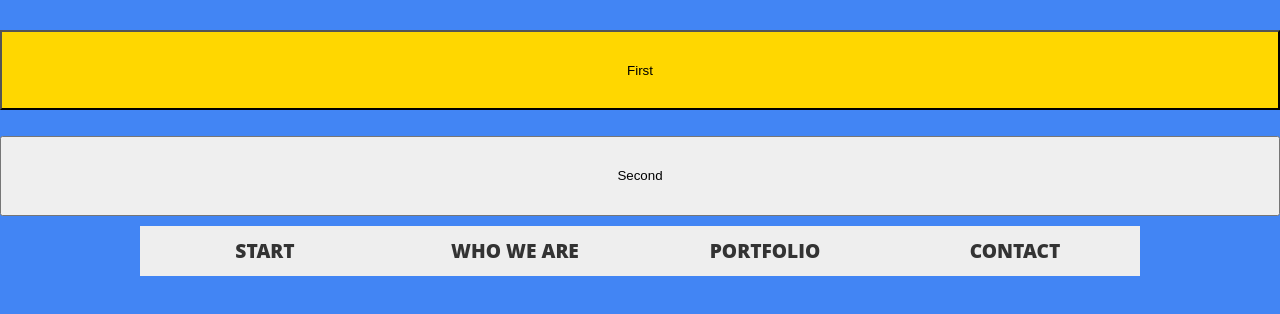
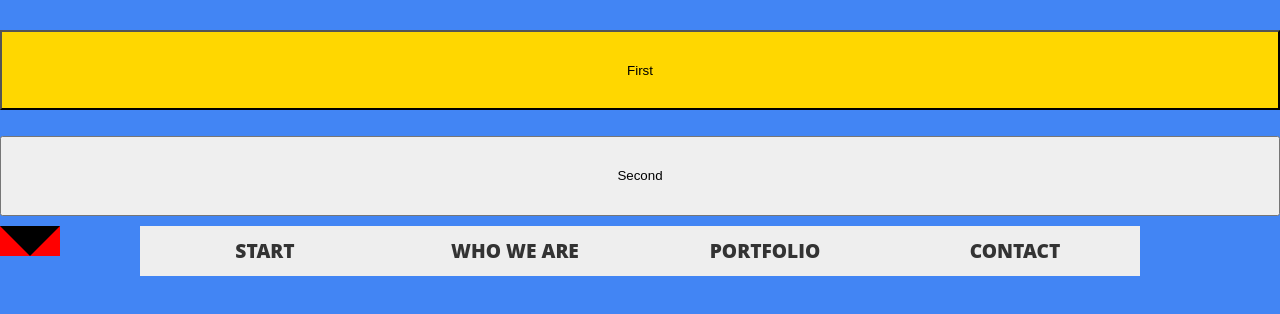
Before and after one commit to andresmontoyab/Front-End, a plain HTML site: page css/animations.html in a window 1280 px wide. Drawn offline with Linux system fonts and the light colour scheme.

```diff
--- a/css/animations.css
+++ b/css/animations.css
@@ -79,3 +79,11 @@
     padding:  0 10px;
     text-transform: capitalize;
  }
+
+ .triangle {
+     background-color: black;
+     border-style: solid;
+     width: 30px;
+     border-width: 30px 30px 0px 30px;
+     border-color: transparent red red red;
+ }
--- a/css/animations.html
+++ b/css/animations.html
@@ -23,6 +23,7 @@
             <l1><a href="#">Contact</a></l1>
         </ul>
     </div>
+    <div class="triangle"></div>
 
 </body>
 </html>
```
Also changed, not shown: 1 other file.
